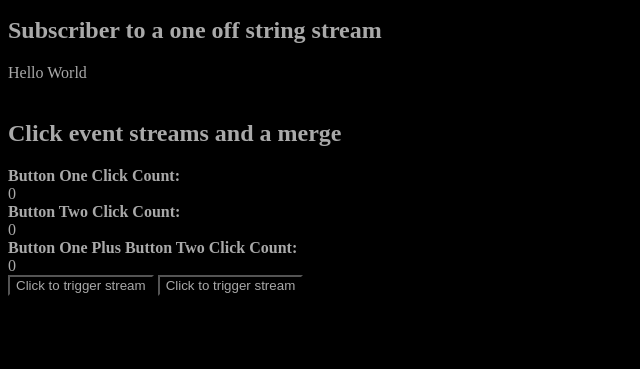
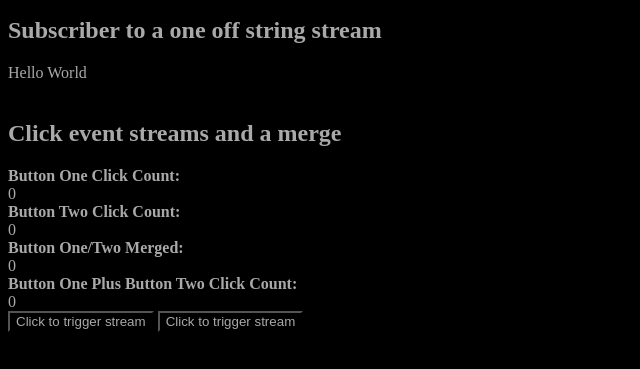
Before and after one commit to pacurtin/RxJsDemo, a plain HTML site: page index.html in a window 1280 px wide. Shown: the part 101-470 px from the top of the page, without its empty margins (0-640 px from the left). Drawn offline with Linux system fonts and the light colour scheme.

Commit message:
Completed merge and sum

```diff
--- a/index.html
+++ b/index.html
@@ -19,6 +19,8 @@
 	<div id="button-one-counter">Nothing recieved from stream yet.</div>
 	<b>Button Two Click Count:</b>
 	<div id="button-two-counter">Nothing recieved from stream yet.</div>
+	<b>Button One/Two Merged:</b>
+	<div id="button-one-two-merge">Nothing recieved from stream yet.</div>
 	<b>Button One Plus Button Two Click Count:</b>
 	<div id="button-count-sum">Nothing recieved from stream yet.</div>
 	<button id="button-one">Click to trigger stream</button>
--- a/js/scripts.js
+++ b/js/scripts.js
@@ -46,10 +46,23 @@ buttonTwoClickCountStream.subscribe(function(received) {
 });
 
 // Example of merging two counters
-var sumCounter = document.querySelector('#button-count-sum');
-var sumStream = Rx.Observable.merge(
+var mergeDisplay = document.querySelector('#button-one-two-merge');
+var mergeStream = Rx.Observable.merge(
     buttonOneClickCountStream, buttonTwoClickCountStream
 );
+
+mergeStream.subscribe(function(received) {
+    mergeDisplay.innerText=received;
+});
+
+// Summing the two counters
+var sumCounter = document.querySelector('#button-count-sum');
+var sumStream = buttonOneClickCountStream
+    .combineLatest(buttonTwoClickCountStream,
+        function(a, b) {
+            return a+b;
+        }
+    );
 
 sumStream.subscribe(function(received) {
     sumCounter.innerText=received;
```
